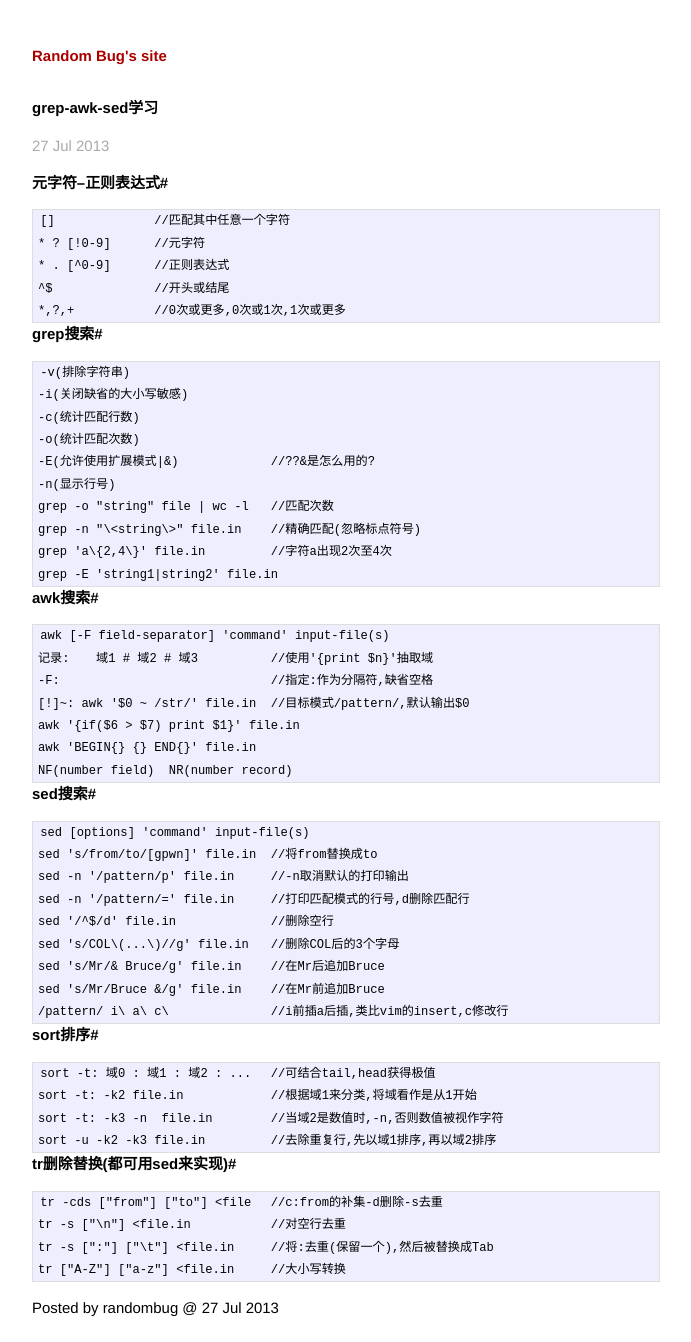
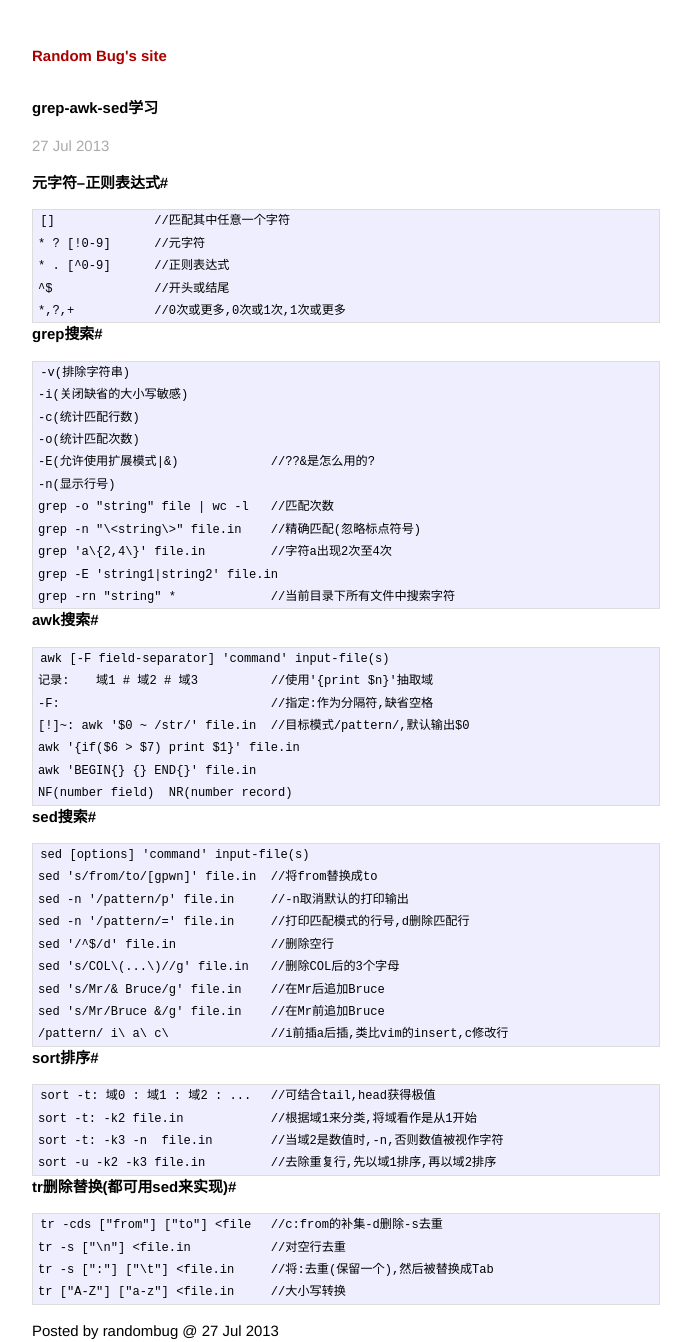
Before and after one commit to jfgong/jekyll_linteler, a Jekyll site: the page built from _posts/2013-07-27-grep-awk-sed.markdown, in a window 1280 px wide. Shown: the whole page, without its empty margins (294-985 px from the left). Built offline with Jekyll 4.4.1, drawn with Linux system fonts in a browser that asks for light colours; before the commit the page ends 1320 px from its top, so only the background shows below that.

Commit message:
update file 2013-07-27-grep-awk-sed.markdown 2013-07-23-shell-learning.markdown

```diff
--- a/_posts/2013-07-23-shell-learning.markdown
+++ b/_posts/2013-07-23-shell-learning.markdown
@@ -21,6 +21,7 @@ title: shell学习笔记
 	#将find输出作为grep "string" 的输入,无xargs,查找的是文件名
 	find ./ -name "[a-z]*.c" | xargs grep "string"
 	find ./ -name "*" -print0 | xargs -0 grep "string"
+	grep -r "string" *		//当前目录下所有文件中搜索
 	grep "string" file.in
 	find ./ -empty -type d          //搜索当前目录下的空目录
 	find ./ -empty -type f          //搜索当前目录下的空文件
--- a/_posts/2013-07-27-grep-awk-sed.markdown
+++ b/_posts/2013-07-27-grep-awk-sed.markdown
@@ -21,6 +21,7 @@ title: grep-awk-sed学习
 	grep -n "\<string\>" file.in	//精确匹配(忽略标点符号)
 	grep 'a\{2,4\}' file.in		//字符a出现2次至4次
 	grep -E 'string1|string2' file.in
+	grep -rn "string" *		//当前目录下所有文件中搜索字符
 
 #awk搜索#
 	awk [-F field-separator] 'command' input-file(s)
```
